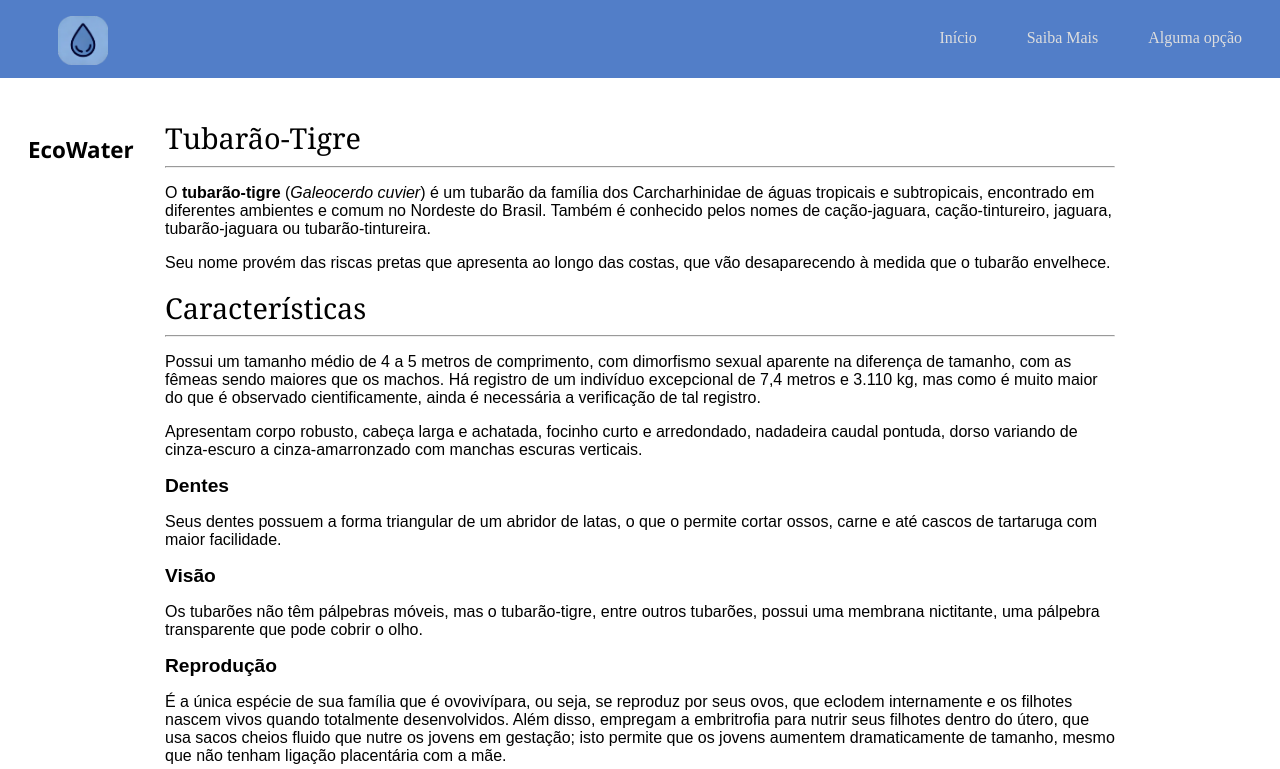
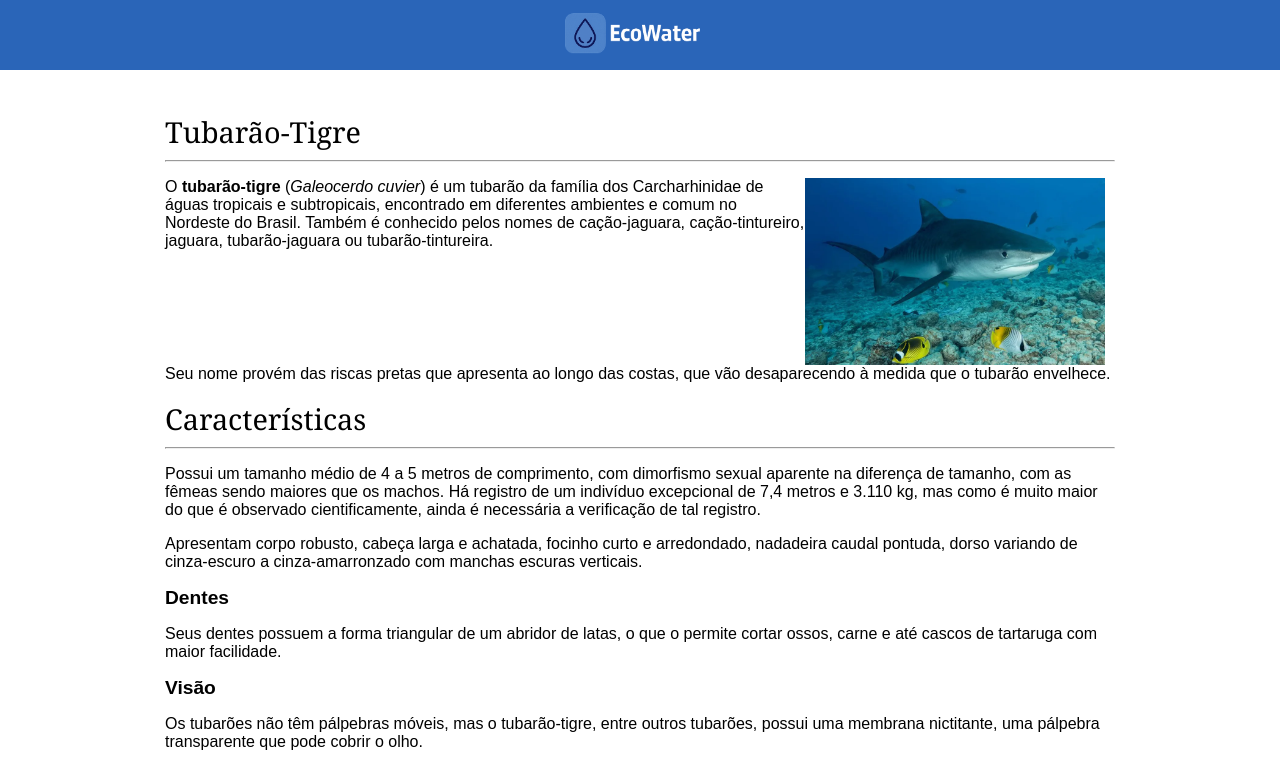
Before and after one commit to CaioCsdSilvaa/EcoWater, a plain HTML site: page especificos/animais/html/tubarao-tigre.html in a window 1280 px wide. Shown: the top 769 px of the page. Drawn offline with Linux system fonts and the light colour scheme.

Commit message:
prototipacao das especificas(ainda em desenvolvimento)

```diff
--- a/especificos/animais/css/tubarao-tigre.css
+++ b/especificos/animais/css/tubarao-tigre.css
@@ -1,55 +1,44 @@
-.cabecalho{
-    background-color: #527ec8;
-    color: white;
-    padding: 15px 30px;
+header {
+    margin: -8px;
     display: flex;
-    justify-content: space-between;
-    align-items: center;
-    margin: -10px;
-    height: 50px;
+    justify-content: center; /* centraliza na horizontal */
+    align-items: center;     /* centraliza na vertical */
+    height: 100px;           /* defina a altura do cabeçalho */
+    background-color: #2a65b8; /* exemplo */
+    position: relative;
+    height: 70px;
 }
 
-.logo img {
-    width: 90%;
-    max-width: 50px;
-
-    margin-top: 100px;
-    margin-bottom: 30px;
-    margin-left: ;
-    margin-right: auto;
-
-    padding: 20px 30px;
-    border-radius: 0px;
-    box-shadow: 0 0px 0px rgb(255, 255, 255);
-}
-
-.logo h1 {
-    font-size: 1.4em;
-    font-family: 'Segoe UI', Tahoma, Geneva, Verdana, sans-serif;
-    color: #000000;
-}
-
-.menu ul {
-    list-style: none;
-    display: flex;
-    gap: 30px;
-}
-
-.menu a {
-    text-decoration: none;
-    color: #ddd;
-    font-size: 1.1 rem;
-    padding: 5px 10px;
-    border-radius: 5px;
-    transition: background-color 0.3s;
-}
-
-.menu a:hover {
-    background-color: #8985ac;
+.logo {
+  position: absolute;
+  left: 50%;
+  top: 50%;
+  transform: translate(-50%, -50%);
+  display: flex;               /* deixa imagem e texto lado a lado */
+  align-items: center;
+  text-decoration: none;
+  color: white;
 
 }
 
+.logo img{
+    width: 90%;
+    max-width: 150px
+}
+
+.animal-info img {
+    width: 300px;
+    float: right;
+    margin-right: 10px;
+}
+
+.texto-info {
+    display: flex;
+    overflow: hidden;
+}
+
 .main h1{
+    display: flex;
     font-family: 'Linux Libertine','Georgia','Times','Source Serif 4',serif;
     font-size: 1.8rem;
     line-height: 1.375;
@@ -89,6 +78,7 @@ main p {
     margin-inline-start: 0px;
     margin-inline-end: 0px;
     unicode-bidi: isolate;
+
 }
 
 .main  {
--- a/especificos/animais/html/tubarao-tigre.html
+++ b/especificos/animais/html/tubarao-tigre.html
@@ -3,70 +3,90 @@
 <head>
     <meta charset="UTF-8">
     <meta name="viewport" content="width=device-width, initial-scale=1.0">
-    <title>Tubarão Tigre</title>
+    <link rel="shortcut icon" href="/img/favicon.ico" type="image/x-icon">
+    <title>EcoWater </title>
     <link rel="stylesheet" href="/especificos/animais/css/tubarao-tigre.css">
 </head>
 <body>
     <header class="cabecalho">
         <div class="logo">
-            <img src="/img/logo.png" alt="Logo">
-            <h1>EcoWater</h1>
+            <a href="/index.html">
+            <img src="/img/logo-branca-full.png" alt="Logo" ></a>
         </div>
-        <nav class="menu">
-            <ul>
-                <li><a href="index.html">Início</a></li>
-                <li><a href="infos.html">Saiba Mais</a></li>
-                <li><a href="forms.html">Alguma opção</a></li>
-            </ul>
-        </nav>
-
     </header>
     <main class="main">
         <h1>Tubarão-Tigre</h1>
         <hr>
-            <p>O <b>tubarão-tigre</b> (<em>Galeocerdo cuvier</em>) é um tubarão da família dos Carcharhinidae de águas tropicais e subtropicais,
+        <div class="animal-info">
+            <img src="/img/tubarao-tigre.png" alt="tubarão-tigre">
+
+            <div class="texto.info">
+                <p>
+                O <b>tubarão-tigre</b> (<em>Galeocerdo cuvier</em>) é um tubarão da família dos Carcharhinidae de águas tropicais e subtropicais,
                 encontrado em diferentes ambientes e comum no Nordeste do Brasil.
-                Também é conhecido pelos nomes de cação-jaguara, cação-tintureiro, jaguara, tubarão-jaguara ou tubarão-tintureira.</p>
-            <p>Seu nome provém das riscas pretas que apresenta ao longo das costas, que vão desaparecendo à medida que o tubarão envelhece.</p>
-
+                Também é conhecido pelos nomes de cação-jaguara, cação-tintureiro, jaguara, tubarão-jaguara ou tubarão-tintureira.
+                </p>
+                <p style="clear: both;">
+                    Seu nome provém das riscas pretas que apresenta ao longo das costas, que vão desaparecendo à medida que o tubarão envelhece.
+                </p>
+            </div>
+        </div>
         <h2>Características</h2>
         <hr>
-            <p>Possui um tamanho médio de 4 a 5 metros de comprimento, com dimorfismo sexual aparente na diferença de tamanho, com as fêmeas sendo maiores que os machos.
+            <p>
+                Possui um tamanho médio de 4 a 5 metros de comprimento, com dimorfismo sexual aparente na diferença de tamanho, com as fêmeas sendo maiores que os machos.
                 Há registro de um indivíduo excepcional de 7,4 metros e 3.110 kg, mas como é muito maior do que é observado cientificamente,
-                ainda é necessária a verificação de tal registro.</p>
-            <p>Apresentam corpo robusto, cabeça larga e achatada, focinho curto e arredondado, nadadeira caudal pontuda,
-                dorso variando de cinza-escuro a cinza-amarronzado com manchas escuras verticais.</p>
+                ainda é necessária a verificação de tal registro.
+            </p>
+            <p>
+                Apresentam corpo robusto, cabeça larga e achatada, focinho curto e arredondado, nadadeira caudal pontuda,
+                dorso variando de cinza-escuro a cinza-amarronzado com manchas escuras verticais.
+            </p>
 
         <h3>Dentes</h3>
-            <p>Seus dentes possuem a forma triangular de um abridor de latas, o que o permite cortar ossos, carne e até cascos de tartaruga com maior facilidade.</p>
+            <p>
+                Seus dentes possuem a forma triangular de um abridor de latas, o que o permite cortar ossos, carne e até cascos de tartaruga com maior facilidade.
+            </p>
 
         <h3>Visão</h3>
-            <p>Os tubarões não têm pálpebras móveis, mas o tubarão-tigre, entre outros tubarões, possui uma membrana nictitante,
-                uma pálpebra transparente que pode cobrir o olho.</p>
+            <p>
+                Os tubarões não têm pálpebras móveis, mas o tubarão-tigre, entre outros tubarões, possui uma membrana nictitante,
+                uma pálpebra transparente que pode cobrir o olho.
+            </p>
 
         <h3>Reprodução</h3>
-            <p>É a única espécie de sua família que é ovovivípara, ou seja, se reproduz por seus ovos, que eclodem internamente e os filhotes nascem vivos quando totalmente desenvolvidos.
+            <p>
+                É a única espécie de sua família que é ovovivípara, ou seja, se reproduz por seus ovos, que eclodem internamente e os filhotes nascem vivos quando totalmente desenvolvidos.
                 Além disso, empregam a embritrofia para nutrir seus filhotes dentro do útero, que usa sacos cheios fluido que nutre os jovens em gestação;
-                isto permite que os jovens aumentem dramaticamente de tamanho, mesmo que não tenham ligação placentária com a mãe.</p>
+                isto permite que os jovens aumentem dramaticamente de tamanho, mesmo que não tenham ligação placentária com a mãe.
+            </p>
 
         <h2>Distribuição</h2>
         <hr>
-            <p>O tubarão-tigre é frequentemente encontrado perto da costa, principalmente em águas tropicais e subtropicais em todo o mundo.
+            <p>
+                O tubarão-tigre é frequentemente encontrado perto da costa, principalmente em águas tropicais e subtropicais em todo o mundo.
                 Tolera muitos tipos diferentes de habitats marinhos, mas geralmente prefere águas turvas em áreas costeiras.
-                É frequentemente visto na superfície, mas já foi relatado em profundidades de 350 m.</p>
+                É frequentemente visto na superfície, mas já foi relatado em profundidades de 350 m.
+            </p>
         <h2>Alimentação</h2>
         <hr>
-            <p>O tubarão-tigre é um predador conhecido por se alimentar de um repertório notável de animais, além de engolir objetos humanos com frequência.
+            <p>
+                O tubarão-tigre é um predador conhecido por se alimentar de um repertório notável de animais, além de engolir objetos humanos com frequência.
                 A sua dieta inclui normalmente peixe, focas, tubarões menores, lulas e até tartarugas. Já foram encontradas botas,
                 latas de conserva e pedaços de pneus no seu trato digestivo. Um estudo revelou que os bebês de tubarões-tigre se alimentam regularmente de aves sazonais,
-                comendo pássaros que caem na água mortos ou vivos.</p>
+                comendo pássaros que caem na água mortos ou vivos.
+            </p>
         <h2>Relação com humanos</h2>
         <hr>
-            <p>É considerado agressivo, porém é um tubarão que possui uma grande curiosidade com mergulhadores, quase nunca os atacando.
-                Sua pesca comercial é realizada com espinhel e rede pesada.</p>
-            <p>O tubarão-tigre encontra-se em terceiro lugar, ultrapassado pelo tubarão-branco (segundo) e pelo cabeça chata (primeiro),
+            <p>
+                É considerado agressivo, porém é um tubarão que possui uma grande curiosidade com mergulhadores, quase nunca os atacando.
+                Sua pesca comercial é realizada com espinhel e rede pesada.
+            </p>
+            <p>
+                O tubarão-tigre encontra-se em terceiro lugar, ultrapassado pelo tubarão-branco (segundo) e pelo cabeça chata (primeiro),
                 no que toca ao número de fatalidades humanas. Estas três espécies são, junto com o tubarão-galha-branca-oceânico consideradas
-                as que mais oferecem risco de ataque não provocado a humanos, com um número de fatalidades muito maior do que as causadas por outras espécies.</p>
+                as que mais oferecem risco de ataque não provocado a humanos, com um número de fatalidades muito maior do que as causadas por outras espécies.
+            </p>
     </main>
 </body>
 </html>
```
Also changed, not shown: img/logo-branca-full.png (added), img/tubarao-tigre.png (added).
